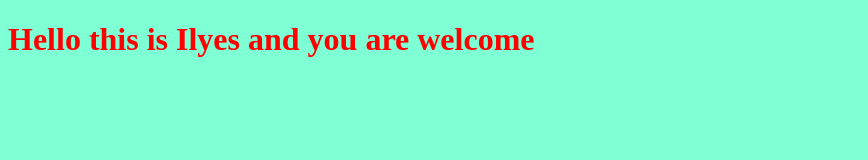
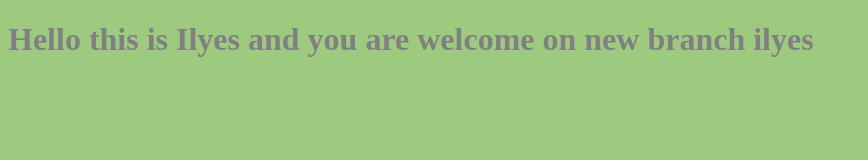
Before and after one commit to chihailyes/myproject01, a plain HTML site: page index.html in a window 1280 px wide. Shown: the whole page, without its empty margins (0-868 px from the left). Drawn offline with Linux system fonts and the light colour scheme.

Commit message:
Changing style

```diff
--- a/index.html
+++ b/index.html
@@ -7,7 +7,7 @@
     <link rel="stylesheet" href="style.css">
 </head>
 <body>
-    <h1>Hello this is Ilyes and you are welcome</h1>
+    <h1>Hello this is Ilyes and you are welcome on new branch ilyes</h1>
 
   <script src="app.js"> </script>
 </body>
--- a/style.css
+++ b/style.css
@@ -1,7 +1,7 @@
 h1
 {
-    color:red;
+    color:gray;
 }
 body{
-    background: aquamarine;
+    background: rgb(158, 202, 128);
 }
```
